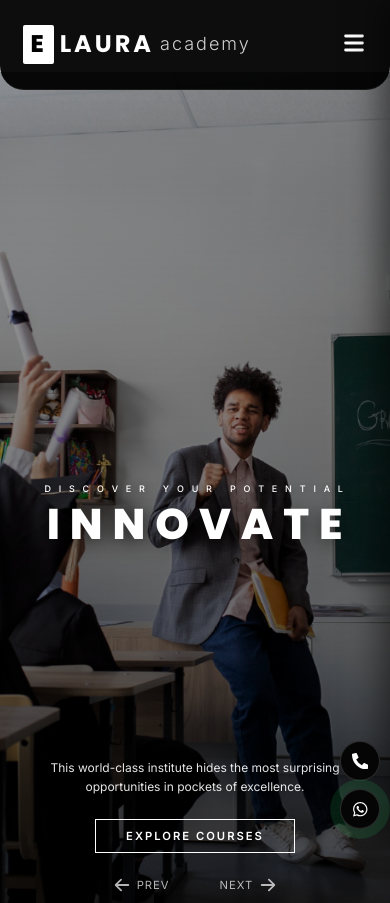
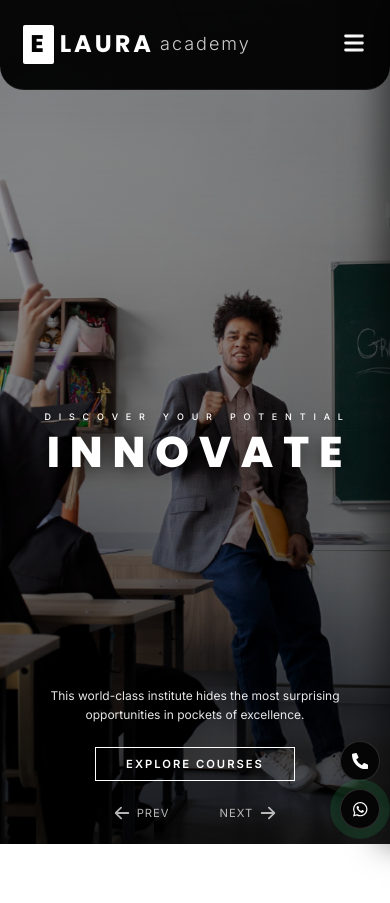
Before and after one commit to guru177/elaura, a React (Vite) app: page / in a window 390 px wide. Shown: the top 903 px of the page. Built offline with nearby package versions, Linux system fonts and the light colour scheme.

Commit message:
responsive update

```diff
--- a/src/pages/Home.jsx
+++ b/src/pages/Home.jsx
@@ -14,7 +14,6 @@ const Home = () => {
       animate={{ opacity: 1 }}
       exit={{ opacity: 0 }}
       transition={{ duration: 0.5 }}
-      className="page-wrapper"
     >
       <HeroSection />
       <AboutSection />
```
